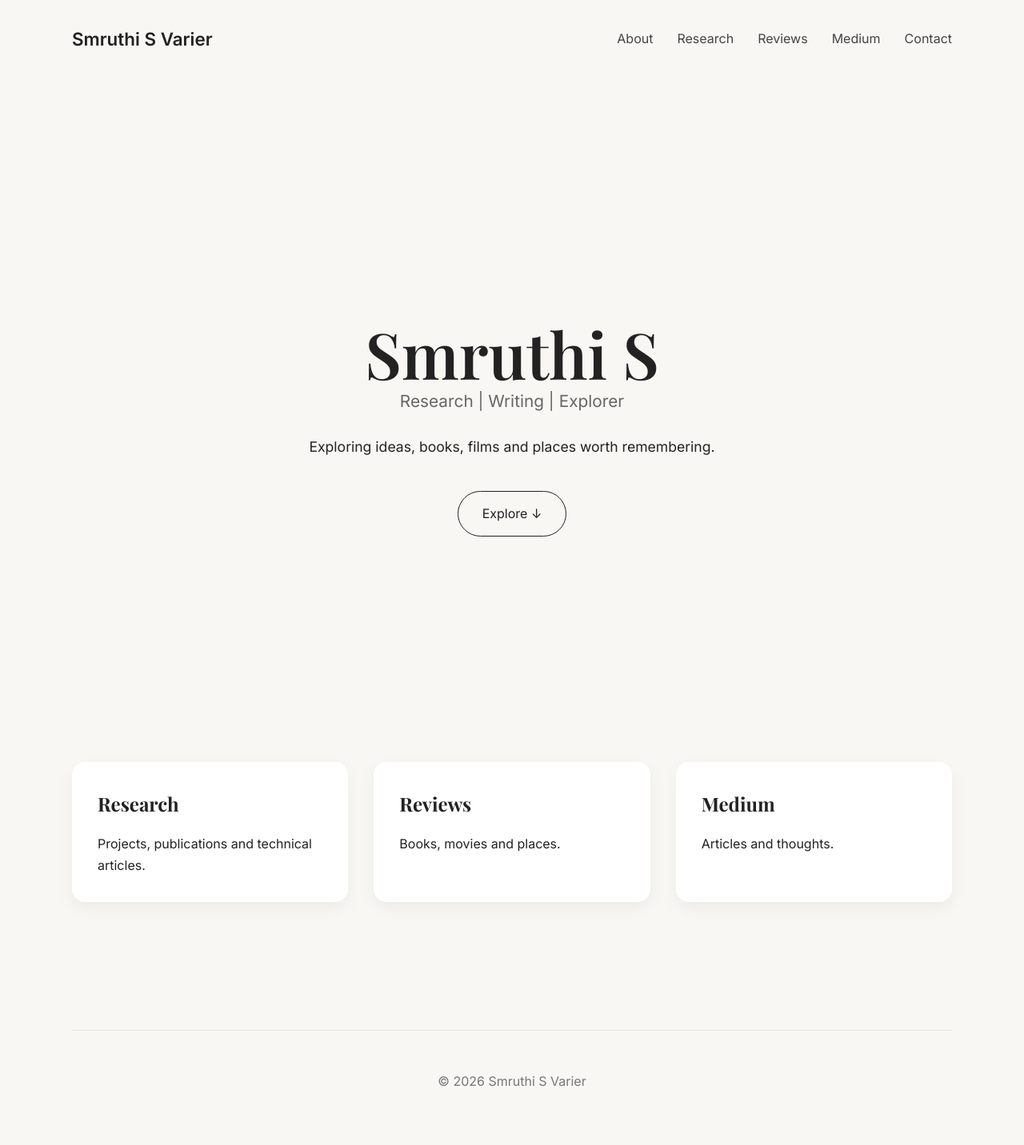
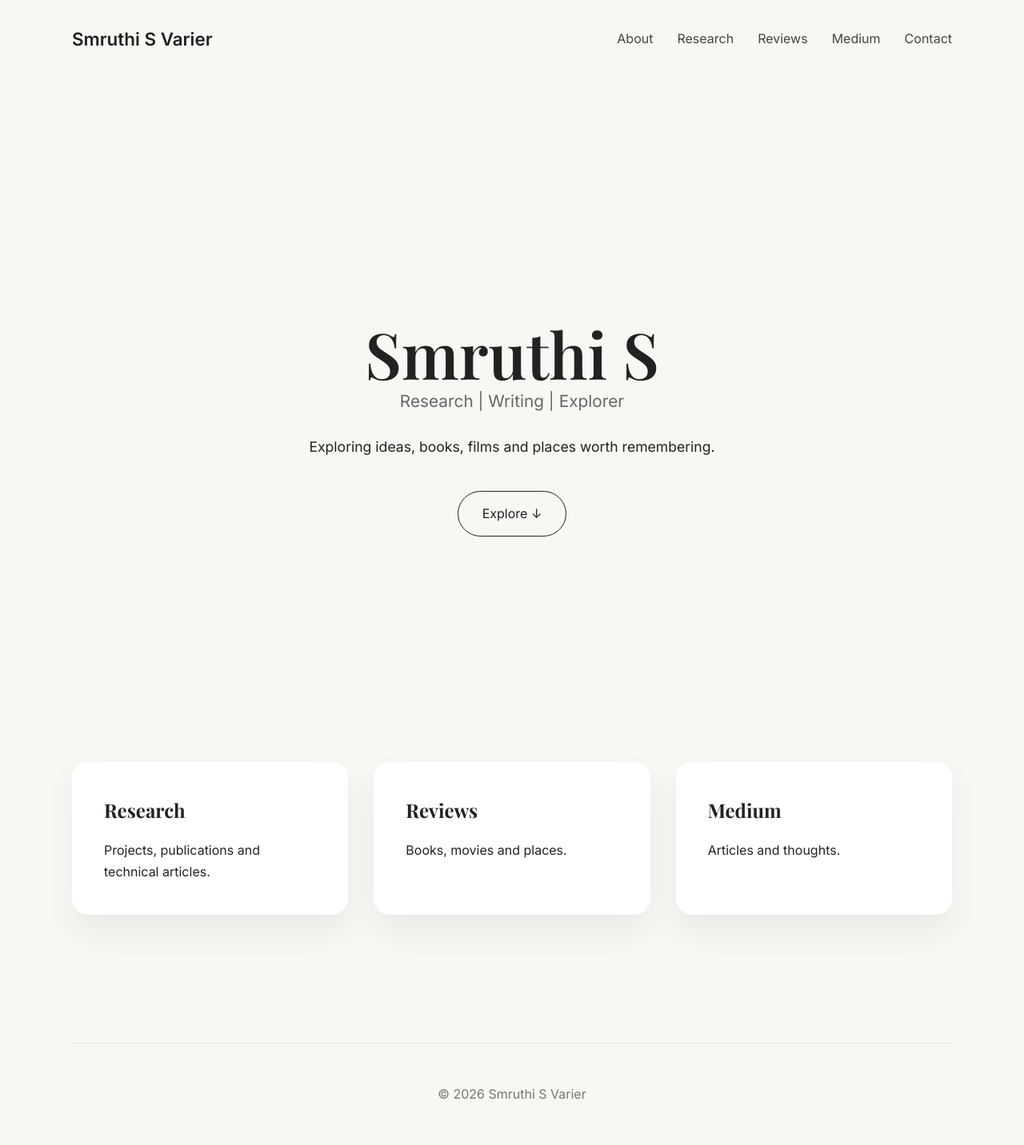
Before and after one commit to SmruthiS11/smruthis11.github.io, a Jekyll site: the page built from index.md, in a window 1280 px wide. Shown: the whole page at 80% size. Built offline with Jekyll 4.4.1, drawn with Linux system fonts in a browser that asks for light colours.

Commit message:
Update style.css
Card related edits

```diff
--- a/assets/css/style.css
+++ b/assets/css/style.css
@@ -195,15 +195,15 @@ main {
 
     background: white;
 
-    border-radius: 16px;
+    border-radius: 20px;
 
-    padding: 2rem;
+    padding: 2.5rem;
 
     text-decoration: none;
 
     color: inherit;
 
-    box-shadow: 0 8px 20px rgba(0,0,0,.05);
+    box-shadow:0 20px 40px rgba(0,0,0,.06);
 
     transition: .25s;
 }
```
